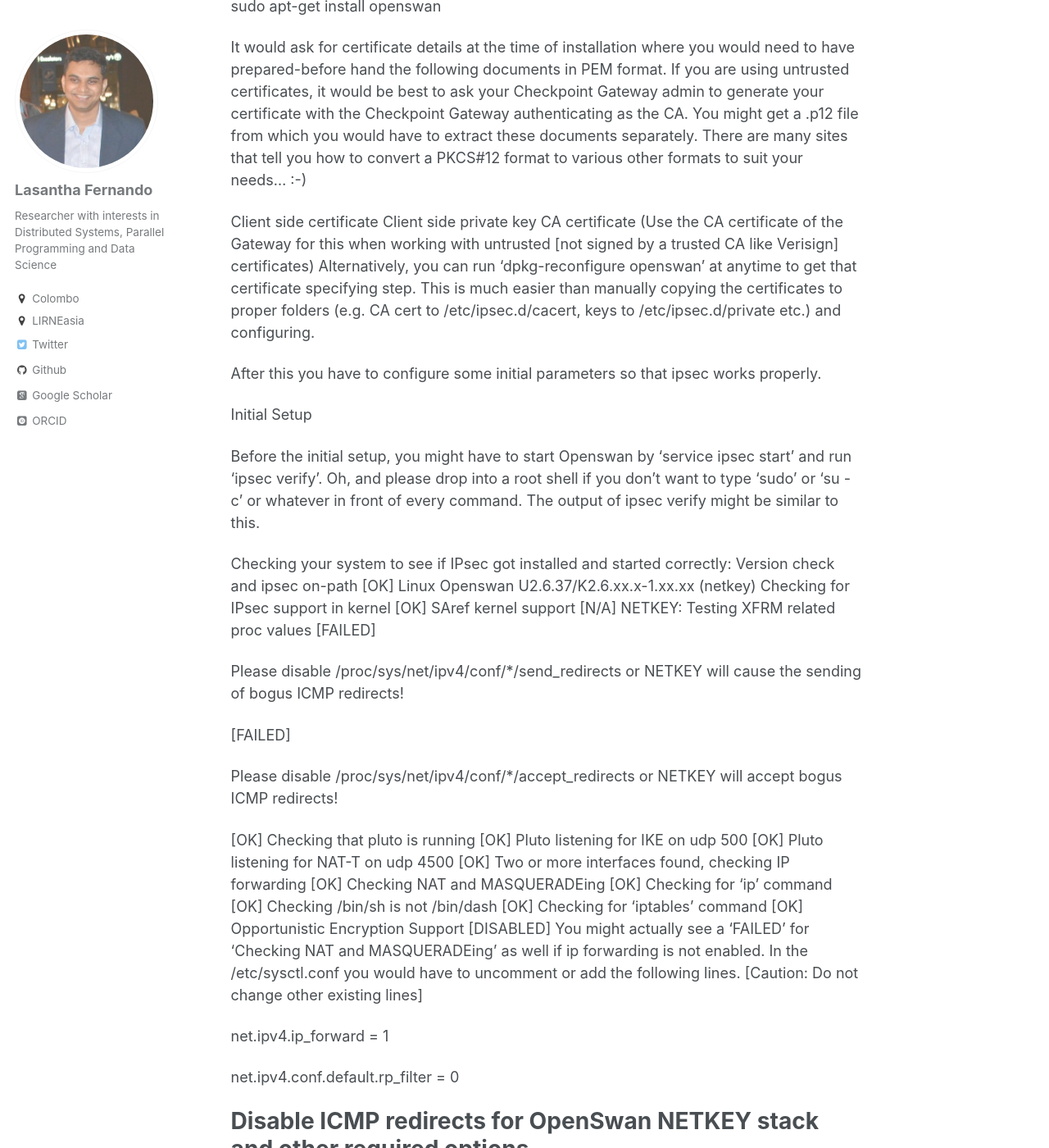
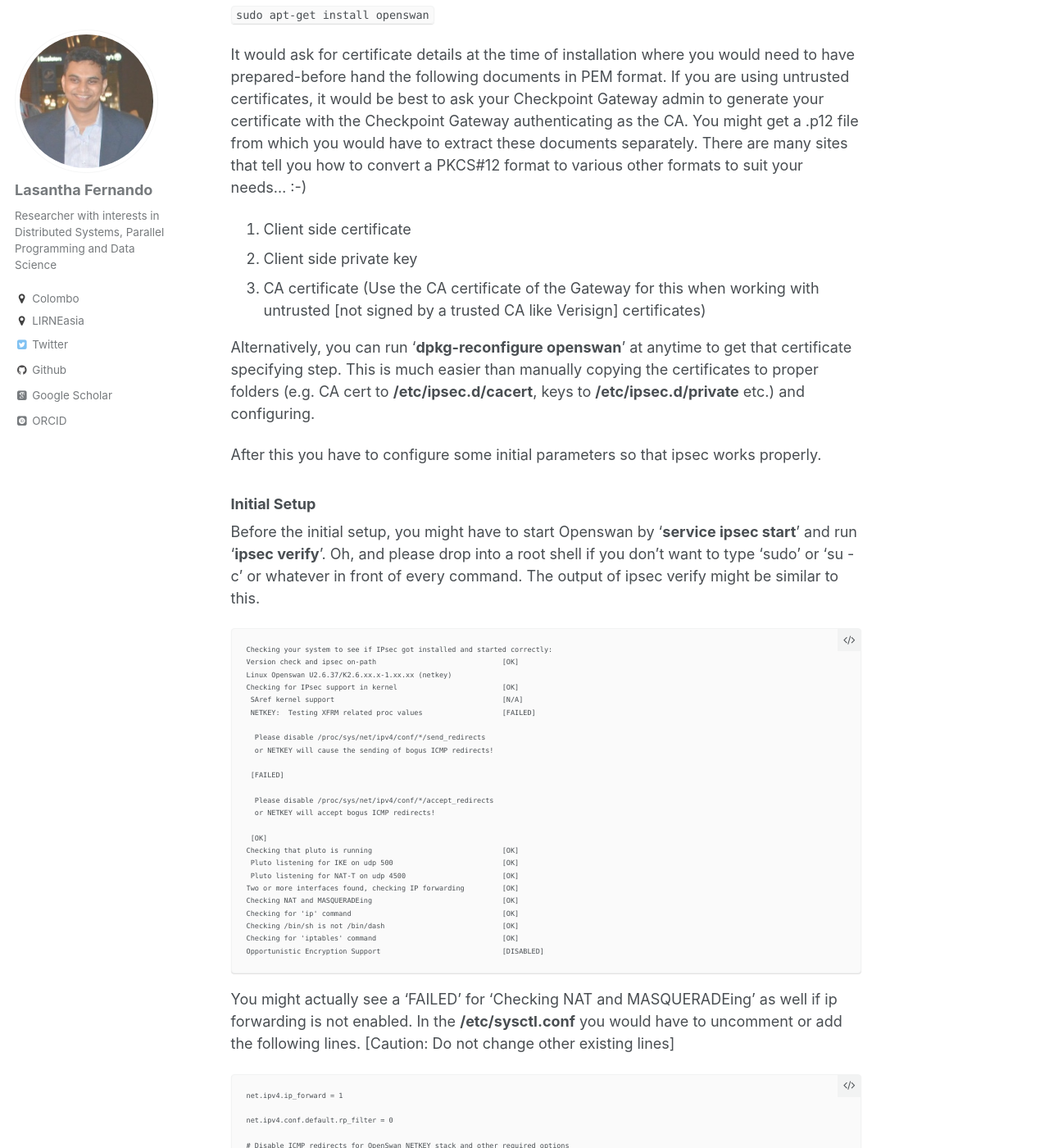
Before and after one commit to lasanthafdo/lasanthafdo.github.io, a Jekyll site: the page built from _posts/2012-09-23-openswan-intro.md, in a window 1280 px wide and 1400 px high, scrolled down 852 px. Shown: the whole window at 82% size. Built offline with Jekyll 4.4.1, drawn with Linux system fonts in a browser that asks for light colours; some web fonts are replaced; some of the changed lines change nothing that is shown; some of the changed text lies outside the part shown.

Commit message:
Update 2012-09-23-openswan-intro.md

````diff
--- a/_posts/2012-09-23-openswan-intro.md
+++ b/_posts/2012-09-23-openswan-intro.md
@@ -8,15 +8,12 @@ tags:
   - openswan
   - vpn tunnel
 ---
-Overview
 
+### Overview
 
 Recently I had the situation where I had to connect to a VPN via a Checkpoint Security Gateway (R70.x) via Linux with IPSec stack. While there were a lot of posts in the net regarding Openswan to which I am very grateful, I still had to tweak configurations from here and there until I could get it working with collaboration from the admin at the gateway side as well. There is also this great book called 'Building and Integrating Virtual Private Networks with Openswan' by Ken Bantoft and Paul Wouters which is like the recommended text for Openswan stuff. For Openswan, this is the background you need for get it working.
 
-
-
-Installing Openswan
-
+### Installing Openswan
 
 To initially install openswan, you can get it from the package manager of your distro, compile it from source, download a binary or whatever your preference. Mainly this post follows the Debian/Ubuntu setup even though I did try it from Fedora 15 and got the initial tunnel established as well. I think with a few tweaks here and there you can get it to work for any RPM based setup as well without any issue.
 
@@ -26,28 +23,23 @@ To initially install openswan, you can get it from the package manager of your d
 
 For Openswan, you can use pre-shared keys or X.509 certificates. Our setup was with X.509 certificates. For a Ubuntu, you can just use
 
-sudo apt-get install openswan
+`sudo apt-get install openswan`
 
 It would ask for certificate details at the time of installation where you would need to have prepared-before hand the following documents in PEM format. If you are using untrusted certificates, it would be best to ask your Checkpoint Gateway admin to generate your certificate with the Checkpoint Gateway authenticating as the CA. You might get a .p12 file from which you would have to extract these documents separately. There are many sites that tell you how to convert a PKCS#12 format to various other formats to suit your needs... :-)
 
-Client side certificate
-Client side private key
-CA certificate (Use the CA certificate of the Gateway for this when working with untrusted [not signed by a trusted CA like Verisign] certificates)
-Alternatively, you can run 'dpkg-reconfigure openswan' at anytime to get that certificate specifying step. This is much easier than manually copying the certificates to proper folders (e.g. CA cert to /etc/ipsec.d/cacert, keys to /etc/ipsec.d/private etc.) and configuring.
+1. Client side certificate
+2. Client side private key
+3. CA certificate (Use the CA certificate of the Gateway for this when working with untrusted [not signed by a trusted CA like Verisign] certificates)
 
-
+Alternatively, you can run '**dpkg-reconfigure openswan**' at anytime to get that certificate specifying step. This is much easier than manually copying the certificates to proper folders (e.g. CA cert to **/etc/ipsec.d/cacert**, keys to **/etc/ipsec.d/private** etc.) and configuring.
 
 After this you have to configure some initial parameters so that ipsec  works properly.
 
+### Initial Setup
 
+Before the initial setup, you might have to start Openswan by '**service ipsec start**' and run '**ipsec verify**'. Oh, and please drop into a root shell if you don't want to type 'sudo' or 'su -c' or whatever in front of every command. The output of ipsec verify might be similar to this.
 
-Initial Setup
-
-
-Before the initial setup, you might have to start Openswan by 'service ipsec start' and run 'ipsec verify'. Oh, and please drop into a root shell if you don't want to type 'sudo' or 'su -c' or whatever in front of every command. The output of ipsec verify might be similar to this.
-
-
-
+```
 Checking your system to see if IPsec got installed and started correctly:
 Version check and ipsec on-path                              [OK]
 Linux Openswan U2.6.37/K2.6.xx.x-1.xx.xx (netkey)
@@ -73,10 +65,11 @@ Checking for 'ip' command                                    [OK]
 Checking /bin/sh is not /bin/dash                            [OK]
 Checking for 'iptables' command                              [OK]
 Opportunistic Encryption Support                             [DISABLED]
-You might actually see a 'FAILED' for 'Checking NAT and MASQUERADEing' as well if ip forwarding is not enabled. In the /etc/sysctl.conf you would have to uncomment or add the following lines. [Caution: Do not change other existing lines]
+```
 
+You might actually see a 'FAILED' for 'Checking NAT and MASQUERADEing' as well if ip forwarding is not enabled. In the **/etc/sysctl.conf** you would have to uncomment or add the following lines. [Caution: Do not change other existing lines]
 
-
+```
 net.ipv4.ip_forward = 1
 
 net.ipv4.conf.default.rp_filter = 0
@@ -94,72 +87,47 @@ net.ipv4.conf.default.rp_filter = 0
 net.ipv4.icmp_ignore_bogus_error_responses = 1
 
 net.ipv4.conf.all.log_martians = 0
-
-
+```
 
 Now, use the 'sysctl -p' command to apply these settings. After that run 'ipsec verify' again. If you are still seeing the 'FAILED' checks even after that, use these commands to manually disable ICMP redirects.
 
 
+`for f in /proc/sys/net/ipv4/conf/*/send_redirects; do echo 0 &gt; $f; done`
 
-for f in /proc/sys/net/ipv4/conf/*/send_redirects; do echo 0 &gt; $f; done
-
-for f in /proc/sys/net/ipv4/conf/*/accept_redirects; do echo 0 &gt; $f; done
-
-
+`for f in /proc/sys/net/ipv4/conf/*/accept_redirects; do echo 0 &gt; $f; done`
 
 Well, that should fix your network configurations for Openswan/IPSec. Do not worry about Opportunistic Encryption being disabled or SAref kernel support not being available. Other parameters should be in [OK] status for the default installation configuration of Openswan. Now we move on to some info on the terms for interested readers. Those who know those stuff or would like to avoid those details can skip the next section.
 
+### Terminology
 
-
-
-
-Terminology
 Now for some overview of the terms and technologies related to setting up a VPN connection via Openswan. First of all, I need to tell you that I do not have in-depth knowledge about any of these technologies,protocols mentioned here. But it helps to be familiar with some of the terms.
 
-
-
-IPSec
-
+#### IPSec
 
 Of course, IPSec is an established standard and Openswan uses IPSec to establish the tunnel. You can learn about IPSec from any standard course on Networking. When connecting with IPSec, there are several phases that the connection goes through when establishing a tunnel. You start from Initiating IKE (Internet Key Exhcange) and go to IKE Phase One, IKE Phase Two and finally after IPSec SAs are established, you can start transferring data. You can see the status of different phases in the output of Openswan or in the logs for Openswan when establishing a tunnel. This information can help you a lot in troubleshooting your connection. If you want to know about IKE and IPsec, here is a nice link. Refer to the contents section of the article and it allows you to jump to the specifics of all the related stuff.
 
-
-
-Left and Right
-
+#### Left and Right
 
 Openswan refers to the two endpoints of the tunnel as left and right and automatically identifies which peer it is running on based on the configuration. This left and right setup is so that you can copy the same configuration to both endpoints with minimal modification. Please feel free to setup your client configuration as left or right according to your preference. :-)
 
-
-
-Protocol Stack
-
+#### Protocol Stack
 
 For Openswan running on Linux, you have to specify a protocol stack. The old stack was KLIPS where you had to manually specify forwarding rules and had more configuration. The newer stack is Netkey and now most kernels do not support KLIPS by default. If you want to go the KLIPS way, here are some posts about compiling KLIPS into your kernel.
 
-Openswan Wiki Post
-Ubuntu Forum Post
-
+* [Openswan Wiki Post](https://www.openswan.org/projects/openswan/wiki/Building_and_Installing_an_SAref_capable_KLIPS_version_for_DebianUbuntu)
+* [Ubuntu Forum Post](http://ubuntuforums.org/showthread.php?t=1721842)
 
 You might have some trouble building KLIPS with NAT-T support. One important difference between KLIPS and Netkey is that KLIPS creates a separate virtual interface for the tunnel established. This might be much more easier to configure in certain cases.
 
-
-
 Netkey is still evolving and so not an old and proven technology like KLIPS. It automatically does all the necessary configurations for routing and establishing a tunnel.
 
-
-
-NAT-T
-
+#### NAT-T
 
 Nat traversal is needed because most of the time we are probably sitting behind some Nat. So it is always advisable to enable NAT-Traversal or NAT-T for Openswan. This needs to be enabled at both ends.
 
-
-
 There are loads of other stuff related to configuring Openswan that needs to be mentioned. I will mention the detailed configuration stuff in another post. Anyway, the sources mentioned here are pretty good and complete, so you can use them to go ahead and configure stuff on your own if you'd like to hack a little bit and get things working.
 
+### Sources
 
-
-Sources
-http://www.jacco2.dds.nl/networking/linux-l2tp.html
-https://www.openswan.org/projects/openswan/wiki/Connecting_to_the_CheckPoint_VPN-1_NG65_firewall
+[http://www.jacco2.dds.nl/networking/linux-l2tp.html](http://www.jacco2.dds.nl/networking/linux-l2tp.html)
+[https://www.openswan.org/projects/openswan/wiki/Connecting_to_the_CheckPoint_VPN-1_NG65_firewall](https://www.openswan.org/projects/openswan/wiki/Connecting_to_the_CheckPoint_VPN-1_NG65_firewall)
````
